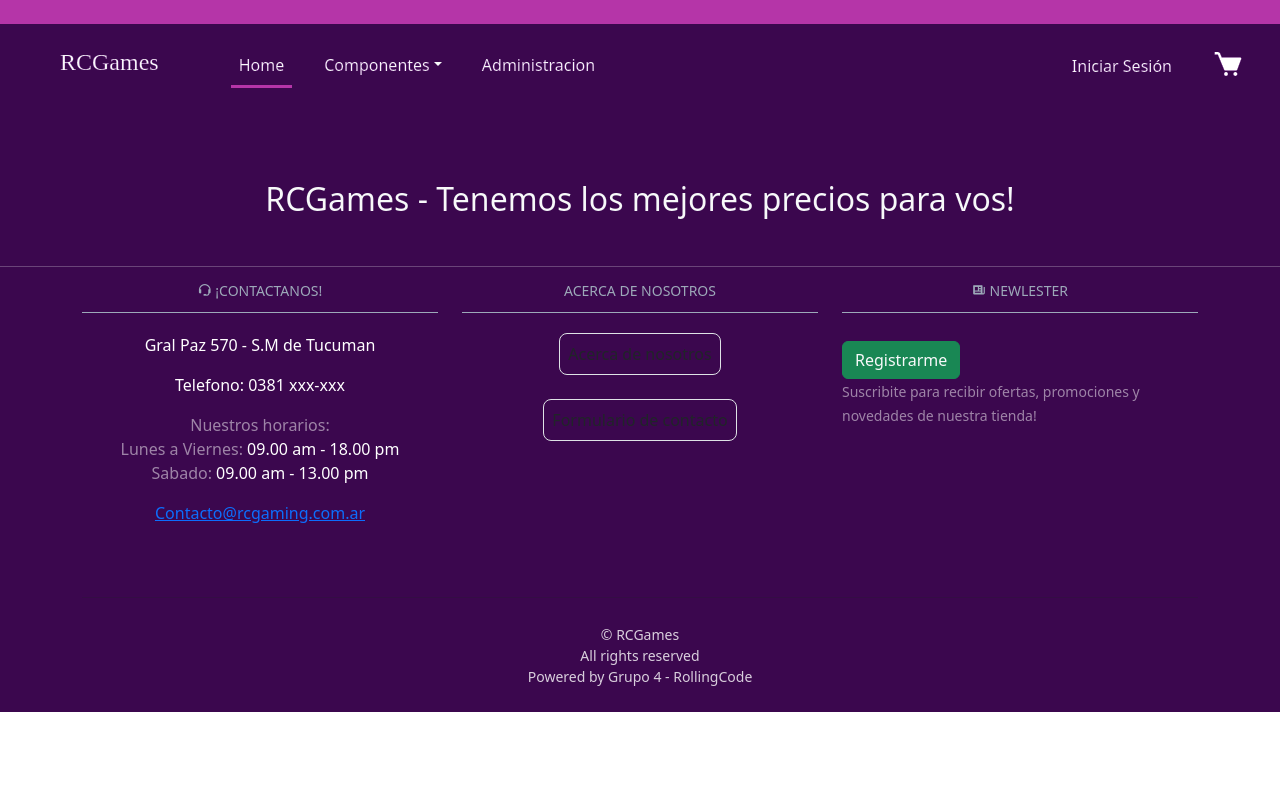
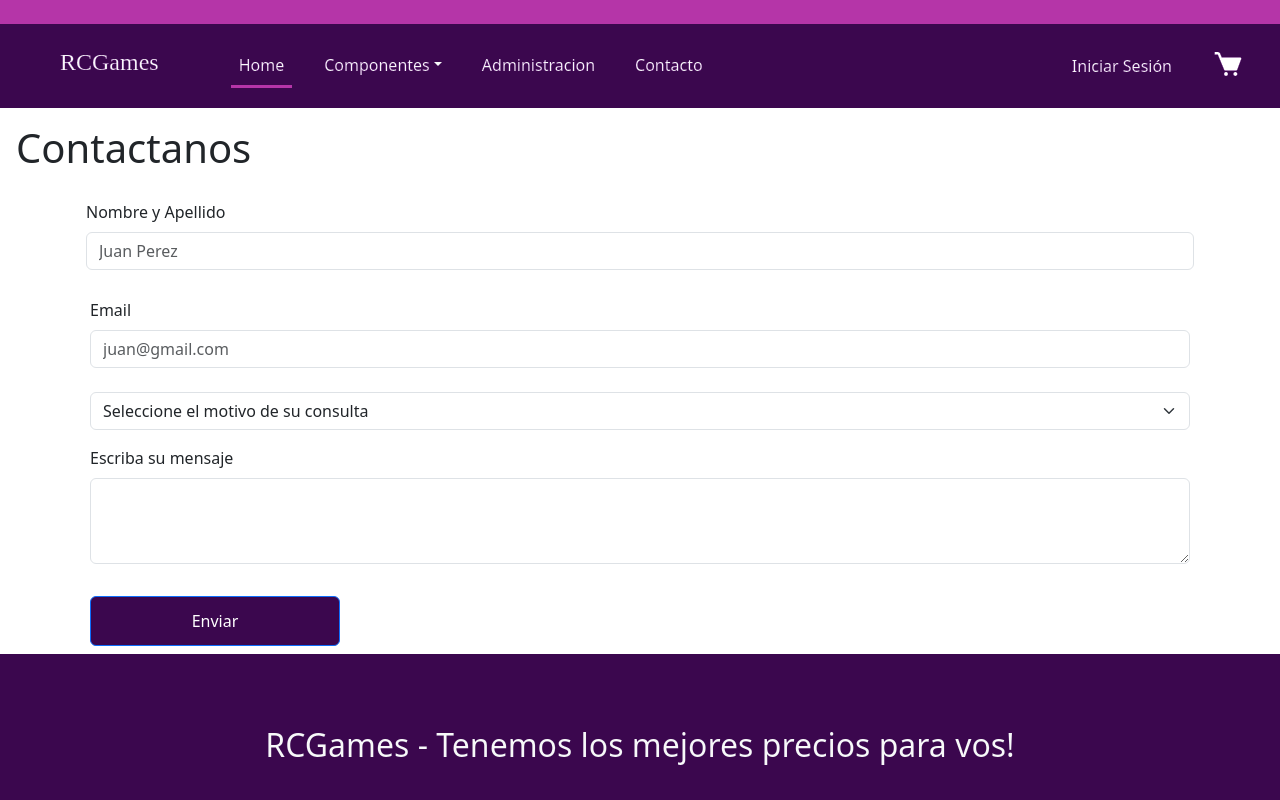
Before and after one commit to mladetto/RCGaming-F, a React (Vite) app: page /Contact in a window 1280 px wide. Shown: the top 800 px of the page. Built offline with nearby package versions, Linux system fonts and the light colour scheme; no server answers; a web font is replaced by a local one.

Commit message:
se creo la pagina de contacto con su respectivo formulario y se modificaron links del navbar

```diff
--- a/src/App.jsx
+++ b/src/App.jsx
@@ -8,6 +8,7 @@ import Header from './Components/Header/Header'
 import Footer from './Components/Footer/Footer'
 import userContext from "./Components/Context/UserContext"
 import { useState, useEffect} from 'react'
+import Contact from './Components/pages/Contact';
 
 
 
@@ -41,9 +42,8 @@ function App() {
           <Route path='/' element={<Home />} />
           <Route path="/Admin" element={<Admin />}></Route>
           <Route path="/createProduct" element={<FormCreateProduct />}></Route>
-
           <Route path='/products/:id' element={<Product/>} />
-
+          <Route path='/Contact' element={<Contact/>} />
         </Routes>
       </BrowserRouter>
       <Footer />
--- a/src/Components/Navbar/Navbar.jsx
+++ b/src/Components/Navbar/Navbar.jsx
@@ -1,7 +1,6 @@
 import React from 'react'
 import "../Navbar/Navbar.css"
 import Login from "../sections/Login"
-import { Button, Nav } from 'react-bootstrap';
 import {  useState } from 'react';
 
 const Navbar = () => {
@@ -22,7 +21,7 @@ const Navbar = () => {
           <div className="collapse navbar-collapse" id="navbarSupportedContent" >
             <ul className="navbar-nav me-auto mb-2 mb-lg-0">
               <li className="nav-item">
-                <a className="nav-link active text-light" aria-current="page" href="!#">Home</a>
+                <a className="nav-link active text-light" aria-current="page" href="/">Home</a>
               </li>
               <li className="nav-item dropdown">
                 <a className="nav-link dropdown-toggle text-light" href="!#" id="navbarDropdown" role="button"
@@ -43,7 +42,11 @@ const Navbar = () => {
               </li>
 
               <li className="nav-item" id="">
-                <a className="nav-link text-light" aria-current="page" href="!#">Administracion</a>
+                <a className="nav-link text-light" aria-current="page" href="/Admin">Administracion</a>
+              </li>
+
+              <li className="nav-item" id="">
+                <a className="nav-link text-light" aria-current="page" href="/Contact">Contacto</a>
               </li>
 
             </ul>
--- /dev/null
+++ b/src/Components/pages/Contact.css
@@ -0,0 +1,5 @@
+#btn{
+ height: 50px;
+ width: 250px;
+ background-color: #3b074e;
+}
--- /dev/null
+++ b/src/Components/pages/Contact.jsx
@@ -0,0 +1,49 @@
+import Form from 'react-bootstrap/Form';
+import { Button } from 'react-bootstrap';
+import "../pages/Contact.css"
+
+
+const Contact = () => {
+
+    return (
+        <>
+            <div className='p-3'>
+                <h1>Contactanos</h1>
+            </div>
+            <div >
+            <Form className='container'>
+      <Form.Group className="mb-3 p-1" controlId="name">
+        <Form.Label>Nombre y Apellido</Form.Label>
+        <Form.Control type="text" placeholder="Juan Perez" required minLength={6} maxLength={20} />
+      </Form.Group>
+
+      <Form.Group className="mb-3 p-2" controlId="email">
+        <Form.Label>Email</Form.Label>
+        <Form.Control type="email" placeholder="juan@gmail.com"required minLength={8} maxLength={125} />
+      </Form.Group>
+      <div className='mx-2 my-2'>
+      <Form.Select aria-label="Default select example" required>
+      <option>Seleccione el motivo de su consulta</option>
+      <option value="1">Mi producto no llego</option>
+      <option value="2">Devoluciones</option>
+      <option value="3">Tengo problemas con mi equipo</option>
+      <option value="4">Otro</option>
+    </Form.Select>
+    </div>
+    <Form.Group className="mb-3 p-2" controlId="exampleForm.ControlTextarea1">
+        <Form.Label>Escriba su mensaje</Form.Label>
+        <Form.Control as="textarea" rows={3} required minLength={10} maxLength={200} />
+      </Form.Group>
+    <div className='container p-2 '  >
+      <Button type="submit" id='btn' >
+        Enviar
+      </Button>
+      </div>
+    </Form>
+            </div>
+
+        </>
+    );
+};
+
+export default Contact;
```
